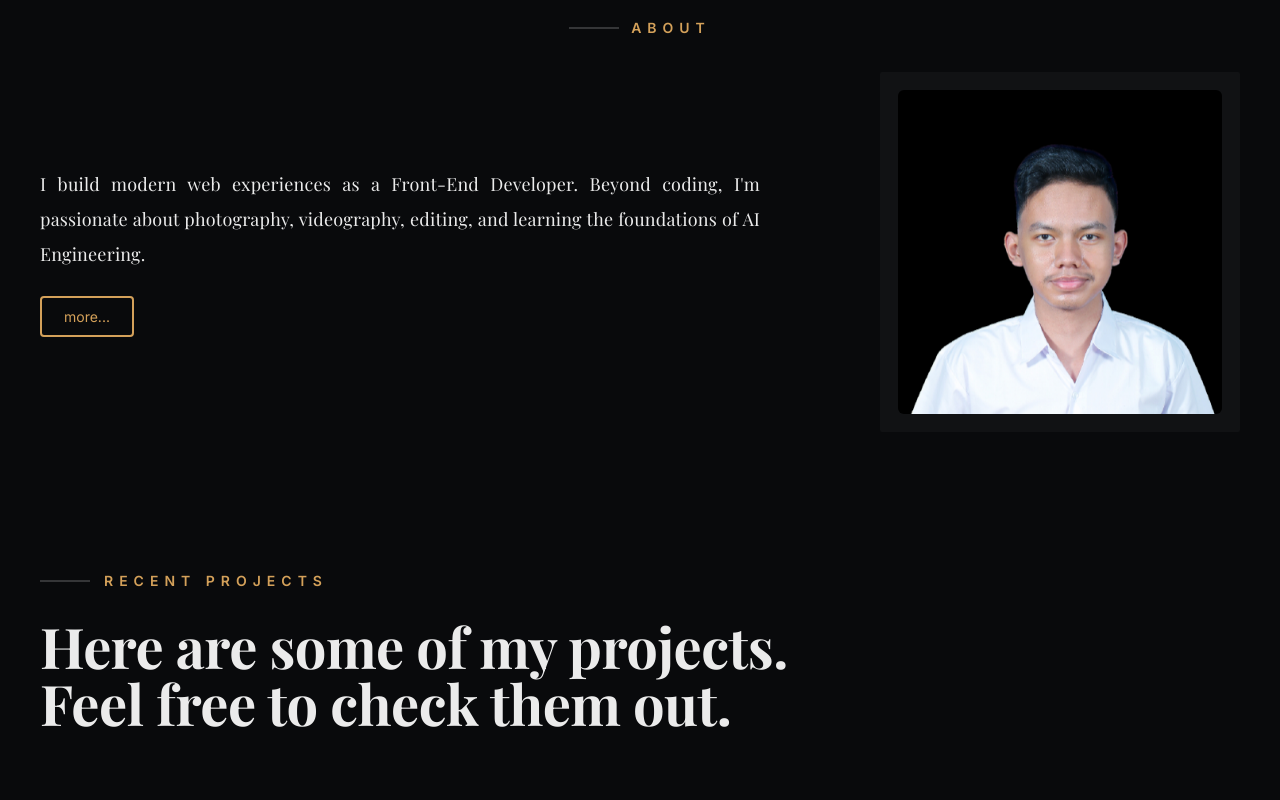
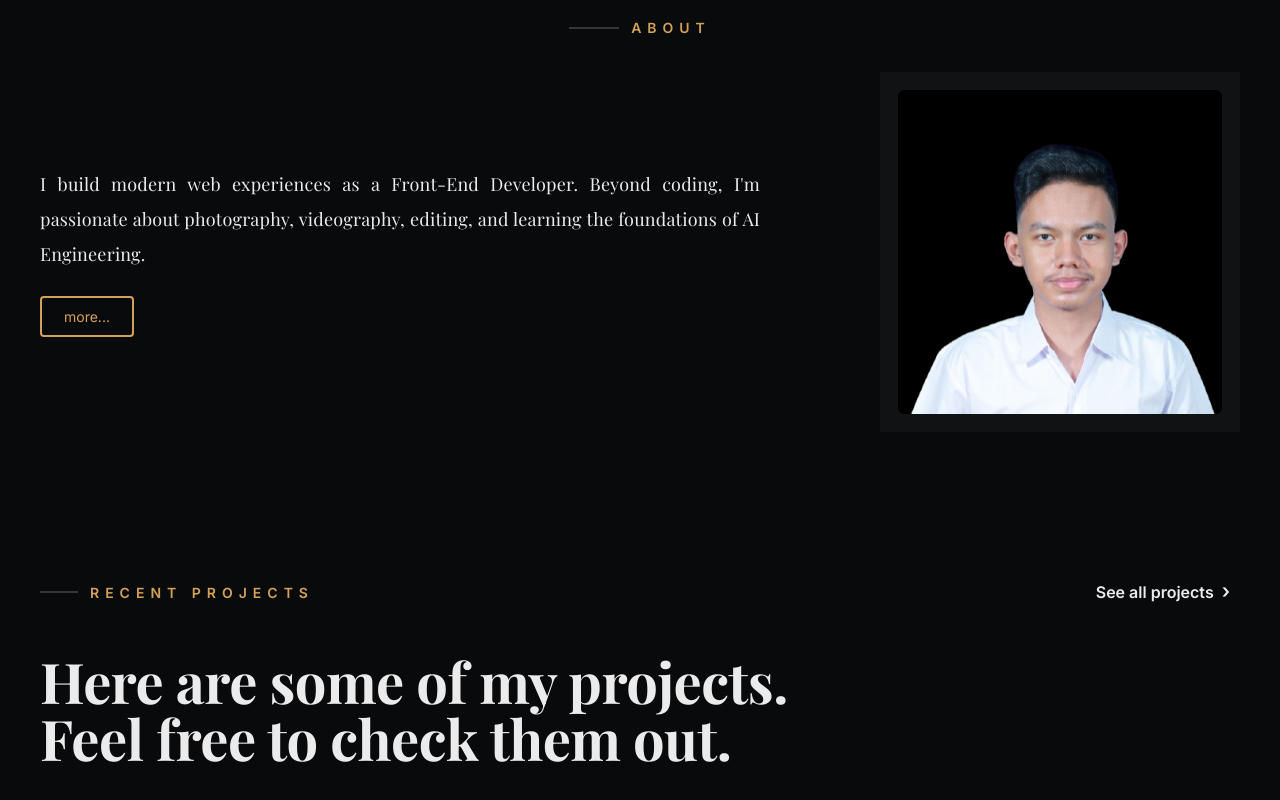
Before and after one commit to davanalendra0/Portofolio, a plain HTML site: page index.html in a window 1280 px wide. Shown: the part 851-1651 px from the top of the page. Drawn offline with nearby package versions, Linux system fonts and the light colour scheme.

Commit message:
add section

```diff
--- a/css/styles.css
+++ b/css/styles.css
@@ -267,7 +267,7 @@ body {
   z-index: 9999;
 }
 
-/* Projects */
+/* Projects Header */
 .projects-section{
   background: var(--bg);
   color: var(--muted-white);
@@ -284,15 +284,21 @@ body {
   display: flex;
   align-items: center;
   gap: 14px;
-  margin-bottom: 28px;
-  justify-content: flex-start;
+  margin-bottom: 40px;
+  justify-content: space-between;
+}
+
+.projects-left {
+    display: flex;
+    align-items: center;
+    gap: 12px;
 }
 
 .projects-line{
-  width: 50px;
+  width: 38px;
   height: 2px;
   background: var(--muted-gray);
-  display: block;
+  display: inline-block;
 }
 
 .projects-label{
@@ -314,3 +320,40 @@ body {
   max-width: 920px;
   letter-spacing: -0.5px;
 }
+
+.projects-subtitle {
+    text-align: center;
+    font-family: "Playfair Display", serif;
+    font-size: 36px;
+    font-weight: 500;
+    max-width: 900px;
+    margin: 28px auto 60px;
+    line-height: 1.4;
+    color: var(--muted-white);
+}
+
+.projects-all {
+  display: inline-flex;
+  align-items: center;
+  gap: 8px;
+  text-decoration: none;
+  color: var(--muted-white);
+  font-family: "Inter", sans-serif;
+  font-weight: 600;
+  border-radius: 6px;
+  padding: 8px 10px;
+  transition: color .18s ease, transform .12s ease;
+  white-space: nowrap;
+}
+
+.projects-all .arrow{
+  font-size: 20px;
+  transform: translateY(-1px);
+  color: var(--muted-white);
+}
+
+/* Hover */
+.projects-all:hover {
+  color: var(--accent);
+  transform: translateX(4px);
+}
--- a/index.html
+++ b/index.html
@@ -78,22 +78,33 @@
         </div>
     </section>
 
-    <!-- Projects -->
+    <!-- Projects Header -->
     <section id="projects" class="projects-section">
         <div class="container">
+
             <header class="projects-header">
-                <span class="projects-line"></span>
-                <h3 class="projects-label">RECENT PROJECTS</h3>
+                <div class="projects-left">
+                    <span class="projects-line"></span>
+                    <h3 class="projects-label">RECENT PROJECTS</h3>
+                </div>
+
+                <a href="/projects.html" class="projects-all" aria-label="See all projects">
+                    See all projects
+                    <span class="arrow">›</span>
+                </a>
             </header>
 
             <h2 class="projects-title">
                 Here are some of my projects.<br>
                 Feel free to check them out.
             </h2>
+
         </div>
-    </section>
+
+        <!-- Projects -->
 
 
+    </section>
 
     <script src="js/script.js"></script>
 </body>
```
Also changed, not shown: asset/img/project1.jpg (added), asset/img/project2.jpg (added), asset/img/project3.jpg (added).
